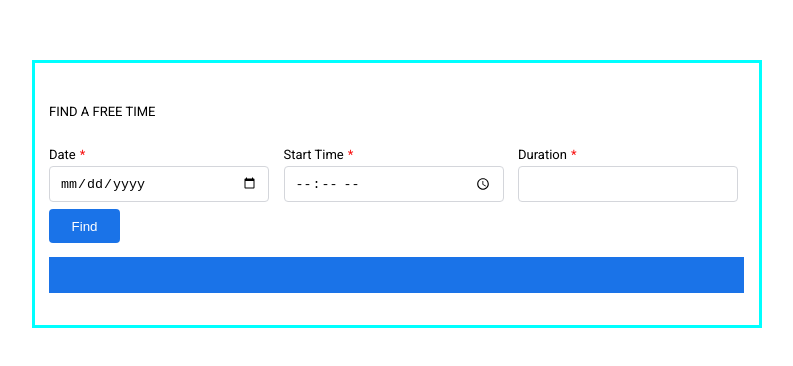
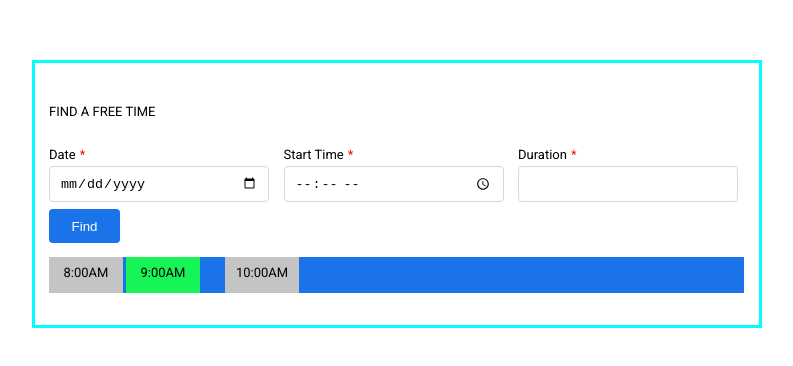
Before and after one commit to ArunRaj2136/Booking-Slot, a React (Create React App) app: page / in a window 1280 px wide. Shown: the part 206-572 px from the top of the page, without its empty margins (243-1036 px from the left). Built offline with nearby package versions, Linux system fonts and the light colour scheme.

Commit message:
Timer-Cmplt

```diff
--- a/src/App.jsx
+++ b/src/App.jsx
@@ -3,6 +3,7 @@ import "./app.scss";
 import { eventsData } from "../src/utils/eventsData";
 import Input from "./Components/input/Input";
 import Button from "./Components/button/Button";
+import Timer from "./Components/timer/Timer";
 
 function App() {
   const [date, setDate] = useState();
@@ -36,7 +37,11 @@ function App() {
         />
       </div>
       <Button name="Find" onClick={findAvailableSlots} />
-      <div className="timer__container"></div>
+      <div className="timer__container">
+        <Timer time="8:00am" />
+        <Timer time="9:00am" active="true" />
+        <Timer time="10:00am" />
+      </div>
       <div className="indicators__container"></div>
     </div>
   );
--- /dev/null
+++ b/src/Components/timer/Timer.jsx
@@ -0,0 +1,12 @@
+import React from "react";
+import "./Timer.scss";
+
+const Timer = ({ active = false, time }) => {
+  return (
+    <div className={active ? `timer active` : `timer`}>
+      <p className="timer__text">{time}</p>
+    </div>
+  );
+};
+
+export default Timer;
--- /dev/null
+++ b/src/Components/timer/Timer.scss
@@ -0,0 +1,20 @@
+@import "../../sass/mixins";
+@import "../../sass/variables";
+
+.timer {
+  width: 74px;
+  height: 36px;
+  background-color: $color-timer-busy;
+  margin-right: 3px;
+}
+
+.timer__text {
+  @include text-style;
+  text-align: center;
+  margin-top: 8px;
+  text-transform: uppercase;
+}
+.active {
+  background-color: $color-timer-free !important;
+  margin-right: 25px;
+}
```
